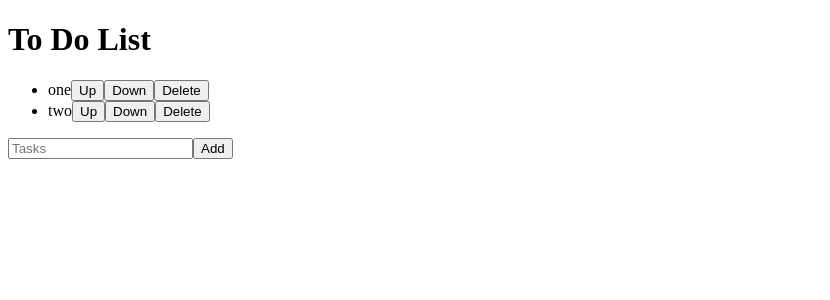
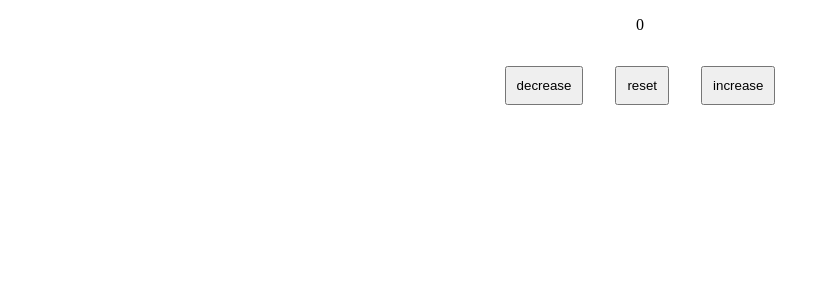
Before and after one commit to bishnulimbu/RRepo1, a React (Vite) app in the folder my-react-app/: page / in a window 1280 px wide. Shown: the top 300 px of the page, without its empty margins (0-830 px from the left). Built offline with nearby package versions, Linux system fonts and the light colour scheme.

Commit message:
updated app

```diff
--- a/my-react-app/src/App.jsx
+++ b/my-react-app/src/App.jsx
@@ -52,13 +52,13 @@ function App() {
       {/* <Button /> */}
       {/* <Profile /> */}
       {/* <Component1 /> */}
-      {/* <Counter1 /> */}
+      <Counter1 />
       {/* <Component2 /> */}
       {/* <ColorPicker /> */}
       {/* <Person /> */}
       {/* <Array1 /> */}
       {/* <CarObject /> */}
-      <ToDoList />
+      {/* <ToDoList /> */}
     </>
   );
 }
```
